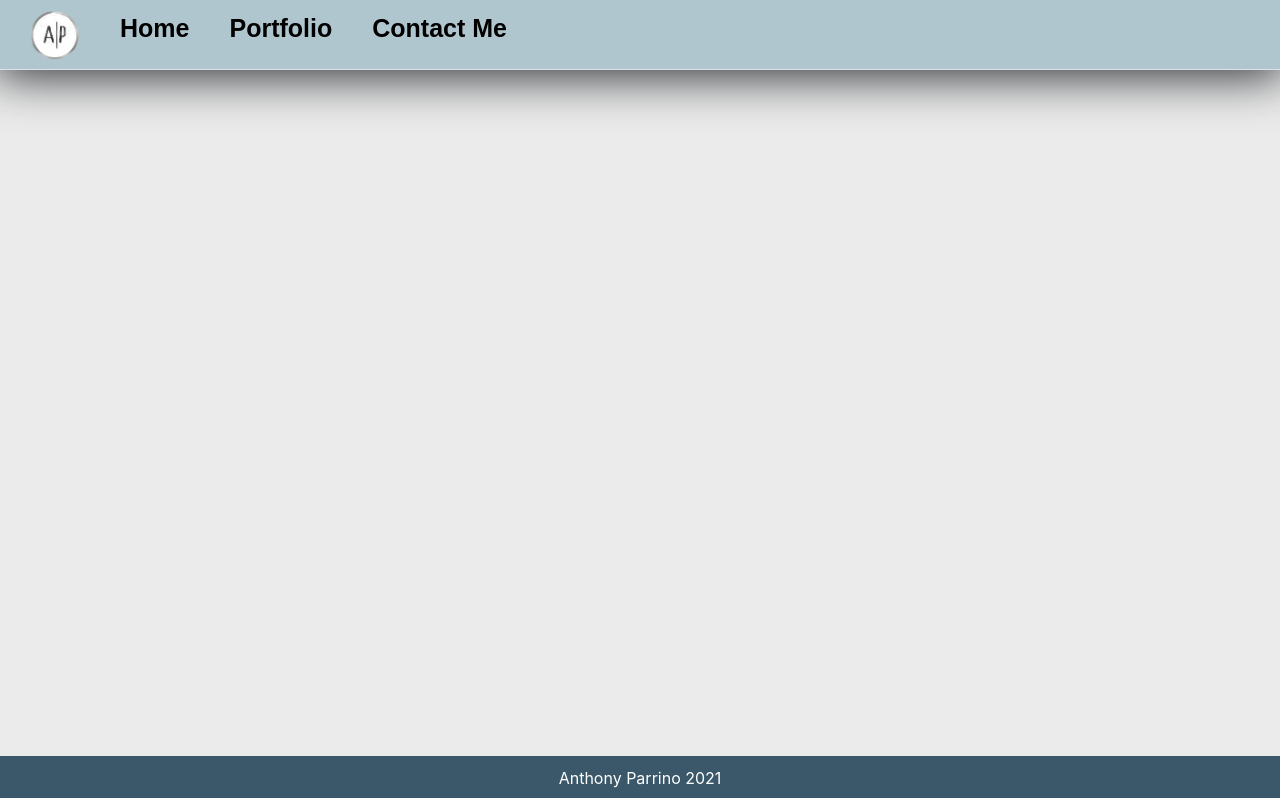
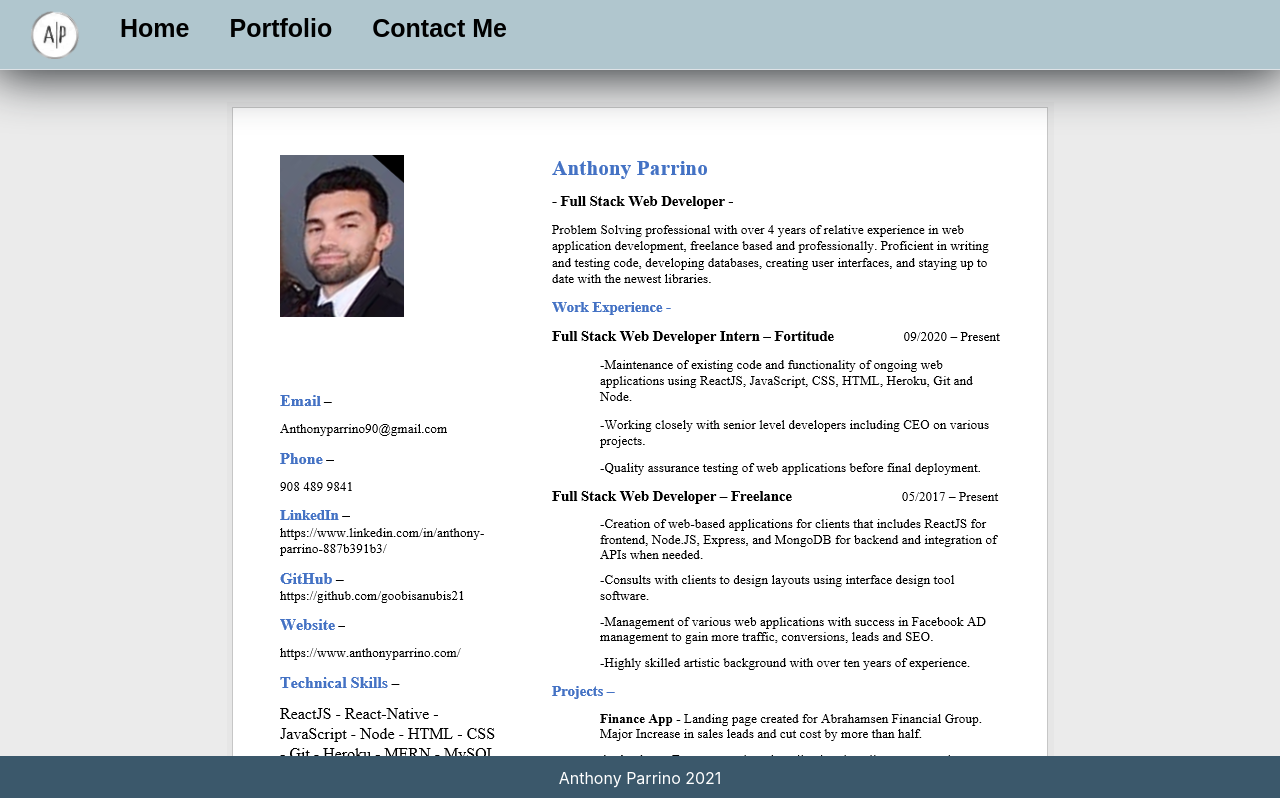
Before and after one commit to goobisanubis21/reactPortfolio, a React (Create React App) app: page /resumePage in a window 1280 px wide. Shown: the top 798 px of the page. Built offline with nearby package versions, Linux system fonts and the light colour scheme; a web font is replaced by a local one.

Commit message:
updated resume

```diff
--- a/src/App.js
+++ b/src/App.js
@@ -7,6 +7,7 @@ import Contact from "./pages/Contact";
 import Footer from "./components/Footer/index"
 import Header from "./components/Header/index"
 import Choose from "./pages/Choose"
+import Resume  from "./components/Resume/Resume";
 
 function App() {
   return (
@@ -21,6 +22,7 @@ function App() {
               <Route exact path="/home" component={Home} />
               <Route exact path="/projects" component={Projects} />
               <Route exact path="/contact" component={Contact} />
+              <Route exact path="/resumePage" component={Resume} />
             </Switch>
             <Footer/>
           </div>
--- a/src/components/HomeCard/index.js
+++ b/src/components/HomeCard/index.js
@@ -27,7 +27,7 @@ function HomeCard() {
                     <a title="Github" href="https://github.com/goobisanubis21" className="card-link"><img id="githubLogo" src={github} alt="github" /></a>
                     <a title="LinkedIn" href="https://www.linkedin.com/in/anthony-parrino-887b391b3/" className="card-link"><img id="linkedinLogo" src={linkedin} alt="linkedin" /></a>
                     <a title="Instagram" href="https://www.instagram.com/antonio21_art/" className="card-link"><img id="instagramLogo" src={instagram} alt="instagram" /></a>
-                    <a title="Resume" href="https://docs.google.com/document/d/1DF1pCoxE6CbxVXvTtMoAfvGEWmGFIUaM0rdCEHtcqZw/edit?usp=sharing" className="card-link"><img id="resumeLogo" src={resume} alt="resume" /></a>
+                    <a title="Resume" href="/ResumePage" className="card-link"><img id="resumeLogo" src={resume} alt="resume" /></a>
                 </div>
             </div>
         </div>
--- /dev/null
+++ b/src/components/Resume/Resume.js
@@ -0,0 +1,13 @@
+import React from 'react'
+import ResPhoto from './resume.png'
+import './resume.css'
+
+function Resume() {
+    return (
+        <div className='resumeStyle'>
+            <img src={ResPhoto} alt='resume' />
+        </div>
+    )
+}
+
+export default Resume
--- /dev/null
+++ b/src/components/Resume/resume.css
@@ -0,0 +1,4 @@
+.resumeStyle {
+    margin-top: 100px;
+    text-align: center;
+}
```
Also changed, not shown: src/components/Resume/resume.png (added), 1 other file (tests, documents, lock files or other folders).
